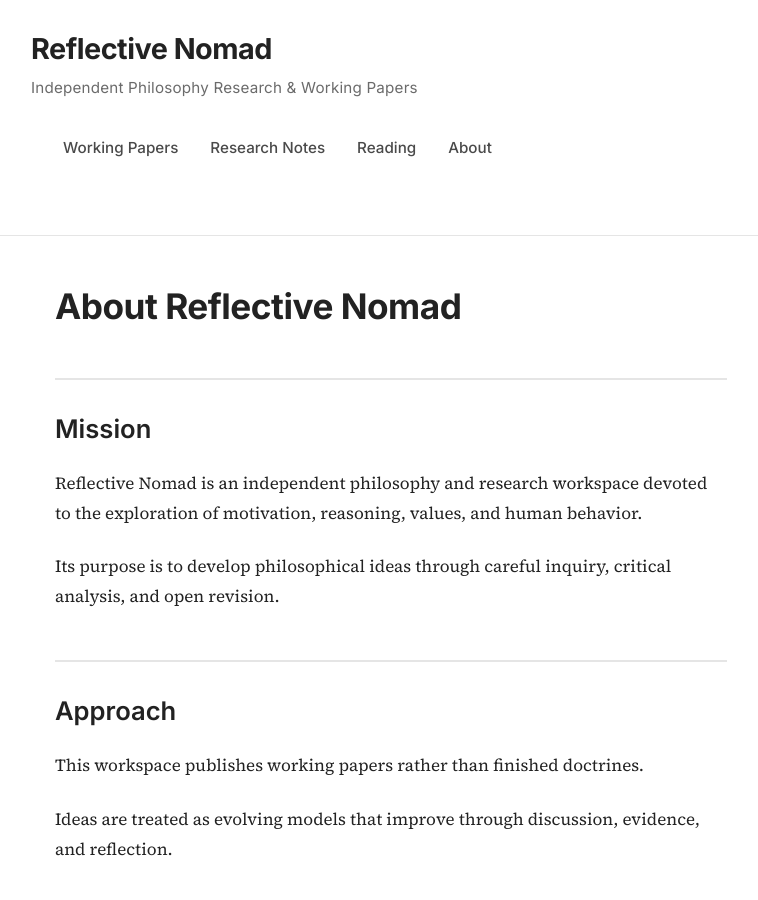
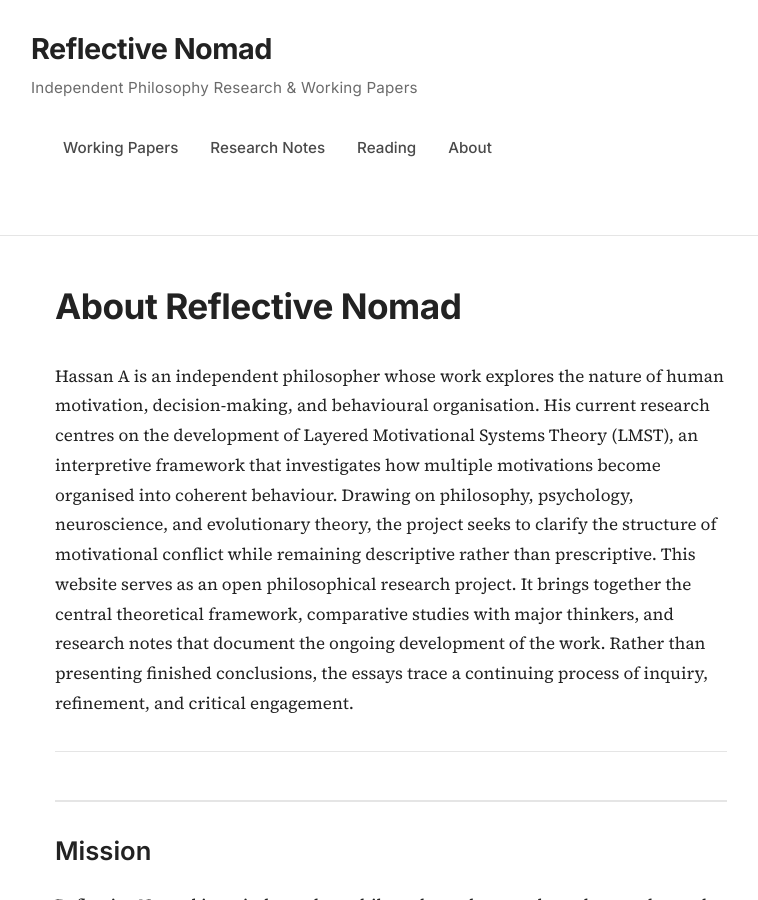
Before and after one commit to Reflectivenomad/reflectivenomad.github.io, a Jekyll site: the page built from about.md, in a window 1280 px wide and 900 px high. Shown: the whole window, without its empty margins (249-1007 px from the left). Built offline with Jekyll 4.4.1, drawn with Linux system fonts in a browser that asks for light colours.

Commit message:
Update about.md

```diff
--- a/about.md
+++ b/about.md
@@ -4,6 +4,12 @@ title: About
 ---
 
 # About Reflective Nomad
+
+Hassan A is an independent philosopher whose work explores the nature of human motivation, decision-making, and behavioural organisation.
+His current research centres on the development of Layered Motivational Systems Theory (LMST), an interpretive framework that investigates how multiple motivations become organised into coherent behaviour. Drawing on philosophy, psychology, neuroscience, and evolutionary theory, the project seeks to clarify the structure of motivational conflict while remaining descriptive rather than prescriptive.
+This website serves as an open philosophical research project. It brings together the central theoretical framework, comparative studies with major thinkers, and research notes that document the ongoing development of the work. Rather than presenting finished conclusions, the essays trace a continuing process of inquiry, refinement, and critical engagement.
+
+---
 
 ## Mission
 
```
